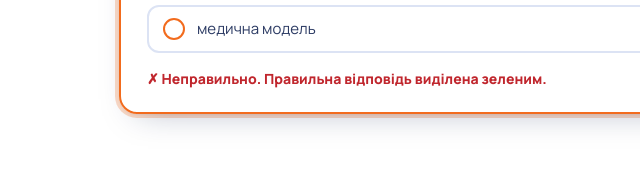
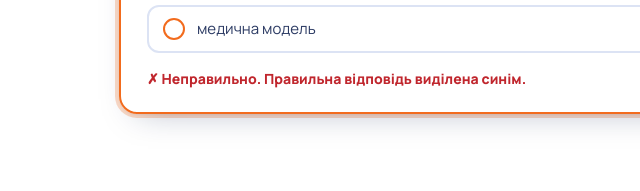
Before and after one commit to antonina1gorbenko-ship-it/kto, a plain HTML site: page lecture-12.html in a window 1280 px wide. Both pictures are taken after a click on the button "інтеграція". Shown: the part 2889-3080 px from the top of the page, 45-685 px from the left. Drawn offline with Linux system fonts and the light colour scheme; a web font is replaced by a local one.

Commit message:
Update lecture-12.html

```diff
--- a/lecture-12.html
+++ b/lecture-12.html
@@ -1154,7 +1154,7 @@
         feedback.textContent = '✓ Правильно!';
         feedback.classList.add('correct');
       } else {
-        feedback.textContent = '✗ Неправильно. Правильна відповідь виділена зеленим.';
+        feedback.textContent = '✗ Неправильно. Правильна відповідь виділена синім.';
         feedback.classList.add('wrong');
       }
       var pill = box.querySelector('[data-progress]');
```
